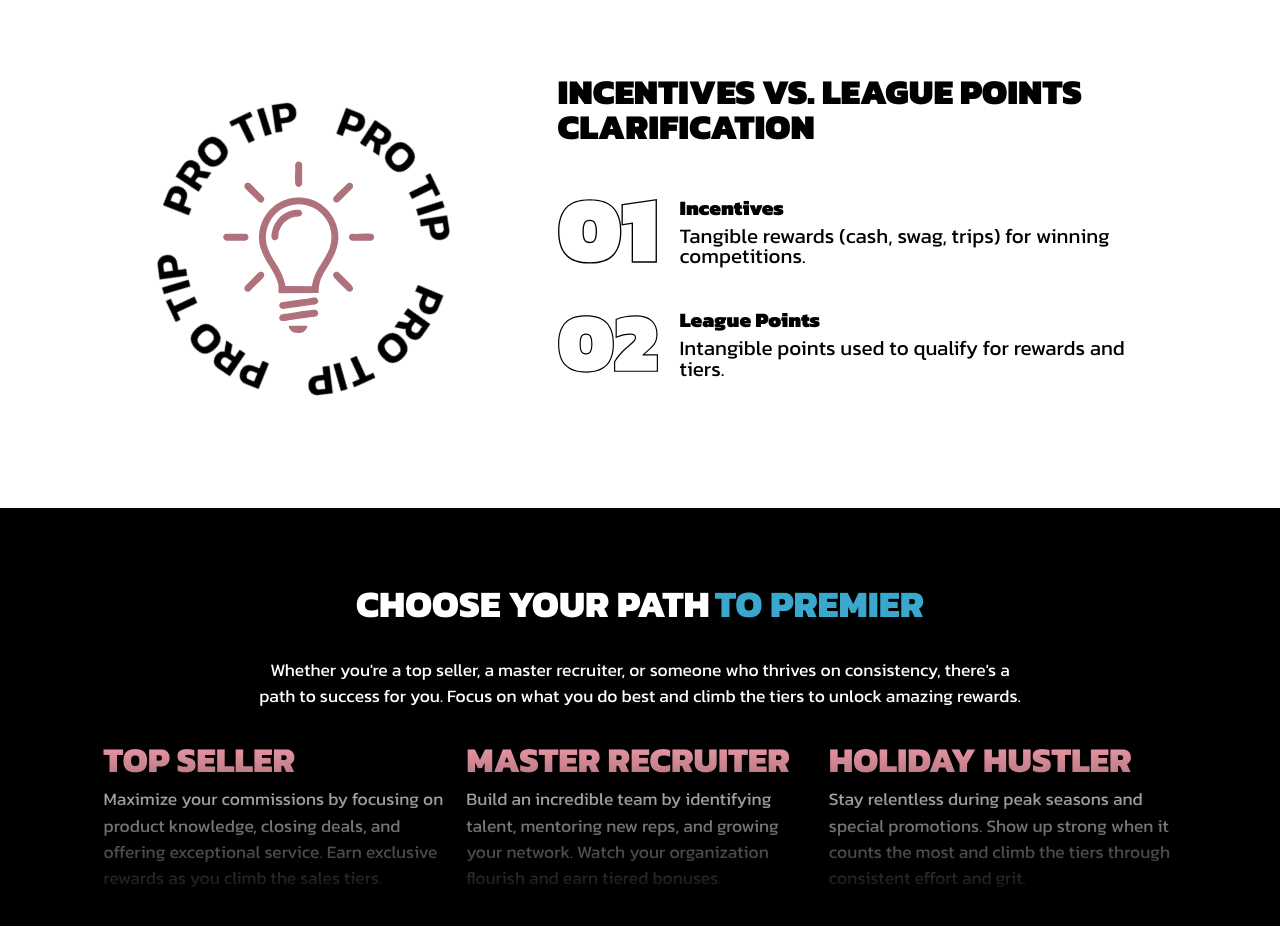
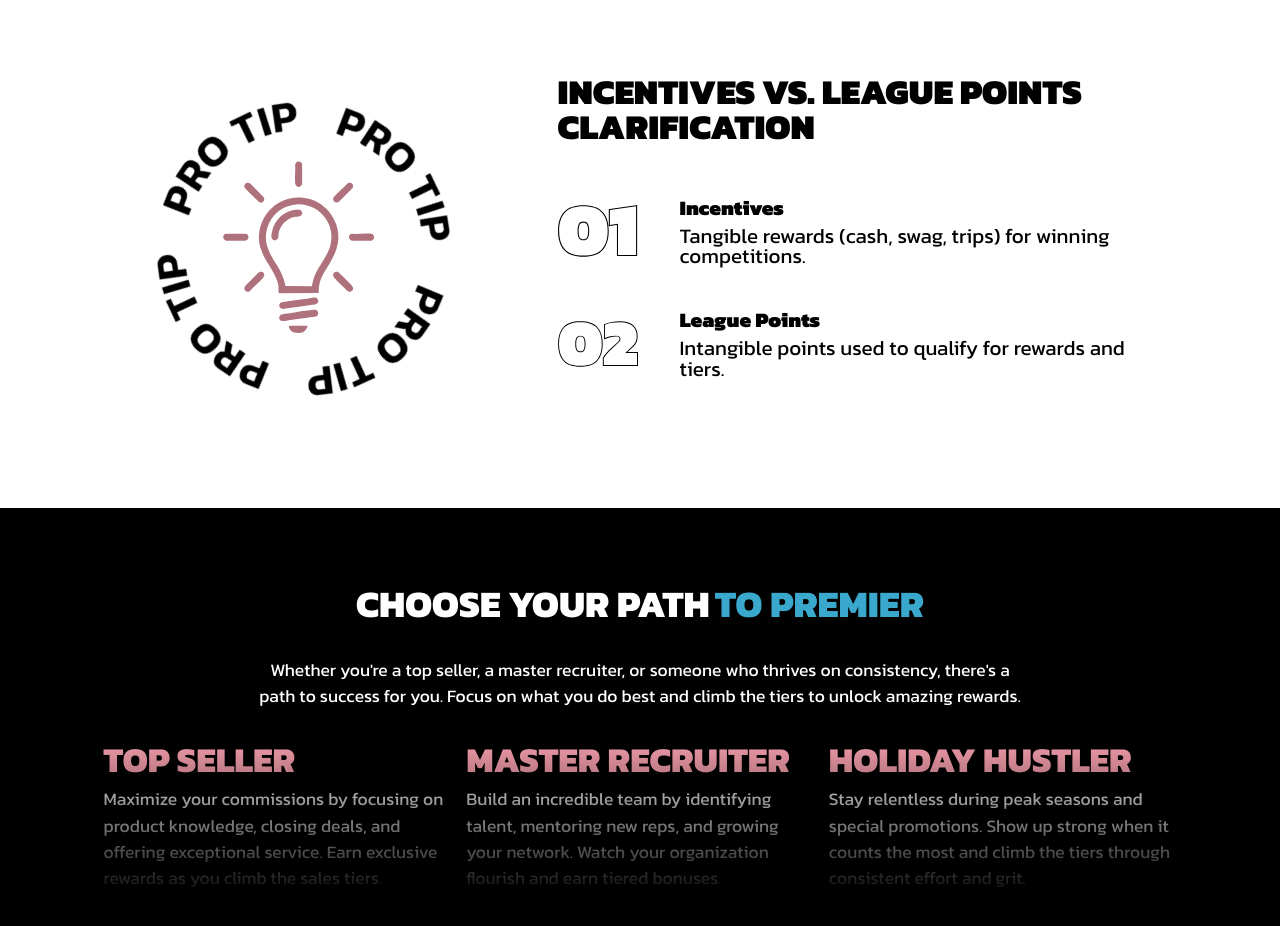
Before and after one commit to tejaswinir/tejaswinir.chiprleague.io, a plain HTML site: page chipr-league.html in a window 1280 px wide. Shown: the part 3802-4728 px from the top of the page. Drawn offline with nearby package versions, Linux system fonts and the light colour scheme.

Commit message:
Update styles

```diff
--- a/assets/css/style.css
+++ b/assets/css/style.css
@@ -883,7 +883,7 @@ header {
 
 .league-points-section .list{
     padding-left: 122px;
-    background-size: 100px;
+    background-size: 80px;
     background-position: left center;
     background-repeat: no-repeat;
 }
```
